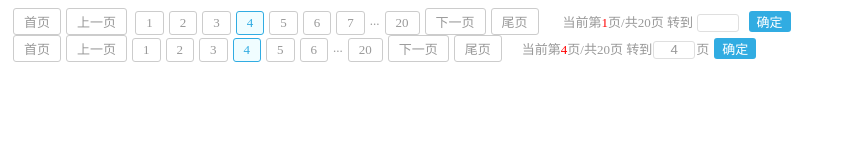
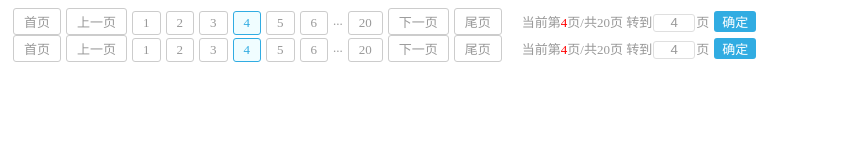
Before and after one commit to xdimh/pager, a plain HTML site: page demo/demo01.html in a window 1280 px wide. Shown: the whole page, without its empty margins (0-841 px from the left). Drawn offline with nearby package versions, Linux system fonts and the light colour scheme; files that its build step writes are made by us from their sources.

Commit message:
jQuery-分页-v0.1.0

```diff
--- a/demo/demo01.html
+++ b/demo/demo01.html
@@ -6,41 +6,20 @@
     <link rel="stylesheet" href="../css/pager_blue.css"/>
 </head>
 <body>
-<div id="pagerwraper">
-    <div class="m-pager"><span class="pages"><a href="javascript:void(0);" title="首页" data-action="first" class="first">首页</a><a
-            href="javascript:void(0);" title="上一页" data-action="prev" class="prev">上一页</a>
-        <a href="javascript:void(0);"
-           title="第1页" data-pageno="1"
-           data-action="pageno"
-           class="pageno">1</a><a
-                href="javascript:void(0);" title="第2页" data-pageno="2" data-action="pageno" class="pageno">2</a><a
-                href="javascript:void(0);" title="第3页" data-pageno="3" data-action="pageno" class="pageno">3</a><a
-                href="javascript:void(0);" title="第4页" data-pageno="4" data-action="pageno"
-                class="pageno active">4</a><a
-                href="javascript:void(0);" title="第5页" data-pageno="5" data-action="pageno" class="pageno">5</a><a
-                href="javascript:void(0);" title="第6页" data-pageno="6" data-action="pageno" class="pageno">6</a><a
-                href="javascript:void(0);" title="第7页" data-pageno="7" data-action="pageno" class="pageno">7</a><span
-                class="nextdots">...</span><a class="pageno" href="javascript:void(0);" title="第20页"
-                                              data-action="pageno"
-                                              data-pageno="20">20</a><a href="javascript:void(0);" title="下一页"
-                                                                        data-action="next" class="next">下一页</a><a
-                href="javascript:void(0);" title="尾页" data-action="last" class="last">尾页</a></span>
-        <span class="more">
-            <span class="total">
-                <span>当前第<strong>1</strong>页</span><spa>/</spa><span>共20页</span>
-            </span>
-            <span class="gobtn">
-                转到
-                <input id="J-pagenoipt" class="pagenoipt" type="text"/>
-                <button id="J-gobtn" class="gobtn" type="button" >确定</button>
-            </span>
-        </span>
-    </div>
+<div class="J-pagerwraper">
+
+</div>
+<div class="J-pagerwraper">
+
 </div>
 <script src="http://cdn.staticfile.org/jquery/2.1.1-rc2/jquery.min.js"></script>
 <script src="../js/Pager.js"></script>
 <script>
-    $('#J-pagerwraper').pager();
+    $('.J-pagerwraper').pager({
+        onchange:function(_data) {
+            alert(_data.index);
+        }
+    });
 </script>
 </body>
 </html>
--- a/js/Pager.js
+++ b/js/Pager.js
@@ -68,7 +68,6 @@
         this.__createGoBtn();
         this.pager.append(this.pageNoWraper);
         this.pager.append(this.moreWraper);
-        $('body').append(this.pager);
     };
 
     _pro.__createFirstPrevPageBtn = function () {
@@ -364,16 +363,26 @@
         }
     };
 
-    $.fn.pager = function () {
-        new Pager({
-            onchange: function (_data) {
-                console.log(_data.index);
-            }
+    _pro._$goPageNo = function(n) {
+        if(n != this.curno) {
+            this.opts.curno = n;
+            this.__updatePageNo();
+            this.opts.onchange({
+                limit: this.opts.limit,
+                index : n
+            })
+        }
+    };
+
+    _pro._$getPager = function() {
+      return this.pager;
+    };
+
+    $.fn.pager = function (_opts) {
+        return this.each(function(index,container){
+           var _pager = new Pager(_opts)._$getPager();
+            $(container).append(_pager);
         });
-        //return $(this).each(function() {
-        //    alert();
-        //    new Pager();
-        //});
     };
 
 })(window, jQuery, void 0);
```
